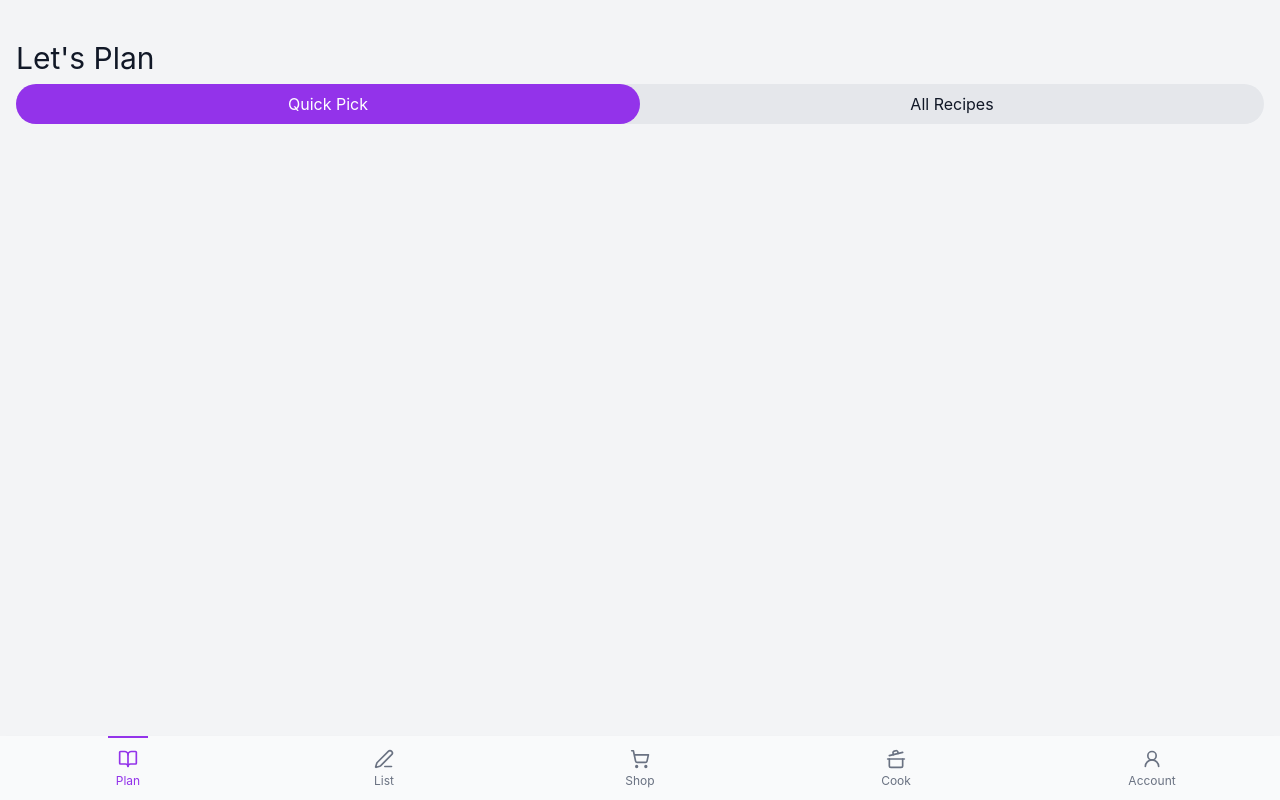
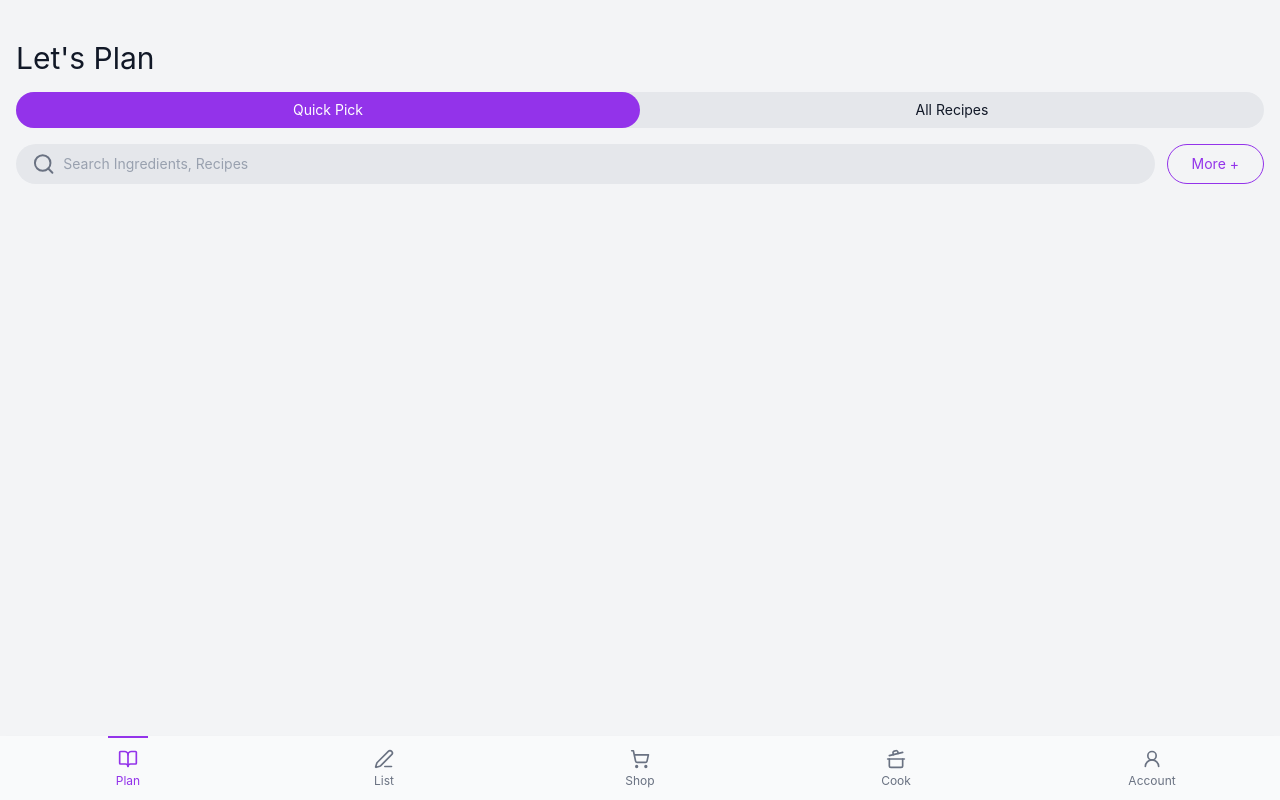
Before and after one commit to aoddy10/Favour-Testing-App, a React (Vite) app in the folder app/: page / in a window 1280 px wide. Built offline with nearby package versions, Linux system fonts and the light colour scheme.

Commit message:
feat: implement SearchBox component with dynamic placeholder and controlled input feat(plan): add More+ button next to search input on PlanPage.

```diff
--- /dev/null
+++ b/app/src/components/SearchBox.tsx
@@ -0,0 +1,28 @@
+import { Search } from "lucide-react";
+
+type SearchBoxProps = {
+    placeholder?: string;
+    searchText: string;
+    setSearchText: (value: string) => void;
+};
+
+function SearchBox({
+    placeholder = "Search Ingredients, Recipe",
+    searchText,
+    setSearchText,
+}: SearchBoxProps) {
+    return (
+        <div className="flex items-center bg-gray-200 rounded-full px-4 py-2">
+            <Search className="text-gray-500 mr-2" />
+            <input
+                type="text"
+                placeholder={placeholder}
+                value={searchText}
+                onChange={(e) => setSearchText(e.target.value)}
+                className="bg-transparent outline-none text-gray-700 placeholder-gray-400 text-sm w-full"
+            />
+        </div>
+    );
+}
+
+export default SearchBox;
--- a/app/src/components/ui/Button.tsx
+++ b/app/src/components/ui/Button.tsx
@@ -18,13 +18,13 @@ export default function Button({
     className,
     ...rest
 }: ButtonProps) {
-    const baseStyle = "rounded-full font-sm";
+    const baseStyle = "rounded-full text-sm";
 
     const variantStyles: Record<Variant, string> = {
         primary: "bg-primary text-white hover:bg-primary/90",
         secondary: "bg-secondary text-white hover:bg-secondary/90",
         outline:
-            "border border-primary text-primary bg-transparent hover:bg-primary/10",
+            "border border-secondary text-secondary bg-transparent hover:bg-secondary/10",
         transparent: "bg-transparent hover:bg-primary/10",
     };
 
--- a/app/src/features/PlanPage.tsx
+++ b/app/src/features/PlanPage.tsx
@@ -1,15 +1,20 @@
+import { useState } from "react";
+
+// import components
+import SearchBox from "@/components/SearchBox";
 import Button from "@/components/ui/Button";
-import { useState } from "react";
 
 type ListTypeProps = "Quick Pick" | "All Recipes";
 
 function PlanPage() {
     const [selected, setSelected] = useState<ListTypeProps>("Quick Pick");
+    const [searchText, setSearchText] = useState("");
 
     return (
-        <div className="flex  flex-col gap-2">
+        <div className="flex  flex-col gap-4">
             <h1 className="text-3xl mt-6">Let's Plan</h1>
 
+            {/* Plan type selection */}
             <div className="flex justify-evenly bg-gray-200 rounded-full">
                 <Button
                     variant={
@@ -32,6 +37,19 @@ function PlanPage() {
                     All Recipes
                 </Button>
             </div>
+
+            <div className="flex gap-3">
+                <div className="flex-1">
+                    <SearchBox
+                        placeholder="Search Ingredients, Recipes"
+                        searchText={searchText}
+                        setSearchText={setSearchText}
+                    />
+                </div>
+                <Button variant="outline" size="sm" className="px-6">
+                    More +
+                </Button>
+            </div>
         </div>
     );
 }
```
